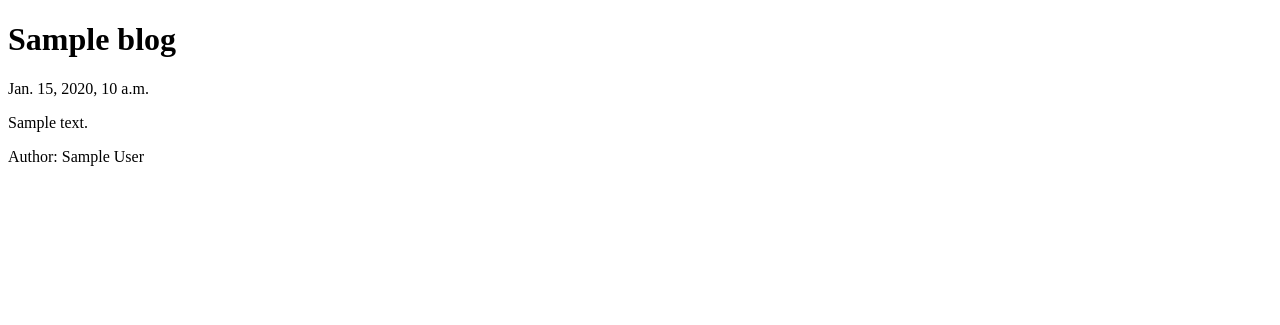
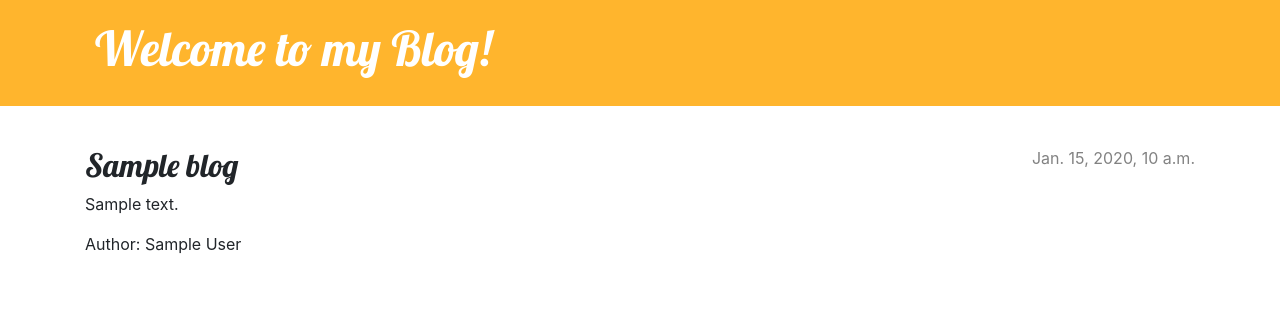
Before and after one commit to tenaciouscri/django-blog, a Django app: template myblog/blog/templates/blog/blog_post.html in a window 1280 px wide. Shown: the top 325 px of the page. Run offline with Django 3.2, Linux system fonts and the light colour scheme; the template is opened without the code that fills it: most values are stand-ins (such as "Sample title", 1, 10 or a date in 2020); data that the repository does not hold is empty.

```diff
--- a/myblog/blog/models.py
+++ b/myblog/blog/models.py
@@ -24,7 +24,3 @@ class Post(models.Model):
 
     class Meta:
         ordering = ['-date',]
-
-#title
-#body
-#date
--- a/myblog/blog/templates/blog/blog_post.html
+++ b/myblog/blog/templates/blog/blog_post.html
@@ -1,12 +1,31 @@
+{% load static %}
 <!DOCTYPE html>
 <html>
     <head>
         <title>{{ blog.title }}</title>
+        <link rel="stylesheet" href="https://cdn.jsdelivr.net/npm/bootstrap@4.5.3/dist/css/bootstrap.min.css" integrity="sha384-TX8t27EcRE3e/ihU7zmQxVncDAy5uIKz4rEkgIXeMed4M0jlfIDPvg6uqKI2xXr2" crossorigin="anonymous">
+        <link href="//fonts.googleapis.com/css?family=Lobster&subset=latin,latin-ext" rel="stylesheet" type="text/css">
+        <link rel="stylesheet" href="{% static 'css/blog.css' %}">
     </head>
     <body>
-        <h1>{{blog.title}}</h1>
-        <p>{{blog.date}}</p>
-        <p>{{blog.body |safe}}</p>
-        <p>Author: {{blog.author}}</p>
+        <header class ="page-header">
+            <div class="container">
+                <h1><a href= "//127.0.0.1:8000/">Welcome to my Blog!</a></h1>
+            </div>
+        </header>
+        <main class="container">
+            <div class="row">
+                <div class="col">
+                        <article class="post">
+                            <time class="date">
+                                {{ blog.date }}
+                            </time>
+                            <h2>{{blog.title}}</h2>
+                            <p>{{ blog.body |safe |linebreaksbr }}</p>
+                            <p>Author: {{blog.author}}</p>
+                        </article>
+                </div>
+            </div>
+        </main>
     </body>
 </html>
```
Also changed, not shown: myblog/media/django-summernote/2021-10-28/21cc1c33-b07d-414e-b879-647552559fe1.jpg (added), myblog/media/django-summernote/2021-10-28/31b697f1-6abb-4d2d-9a17-be67012ec7ca.jpg (added), myblog/media/django-summernote/2021-10-28/d2f7cf9e-f6b2-474c-ac99-4585c5705033.jpeg (added), myblog/media/django-summernote/2021-10-28/d4f1d530-c31f-4ab0-b51b-13a331534d01.jpeg (added).
